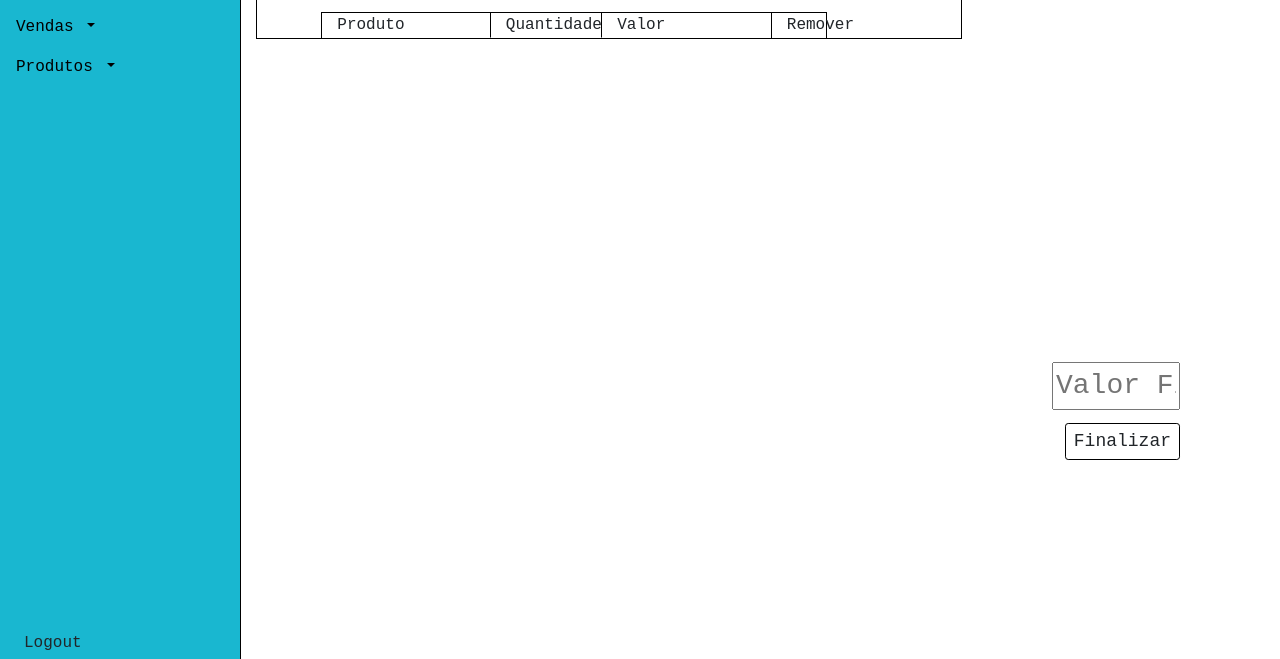
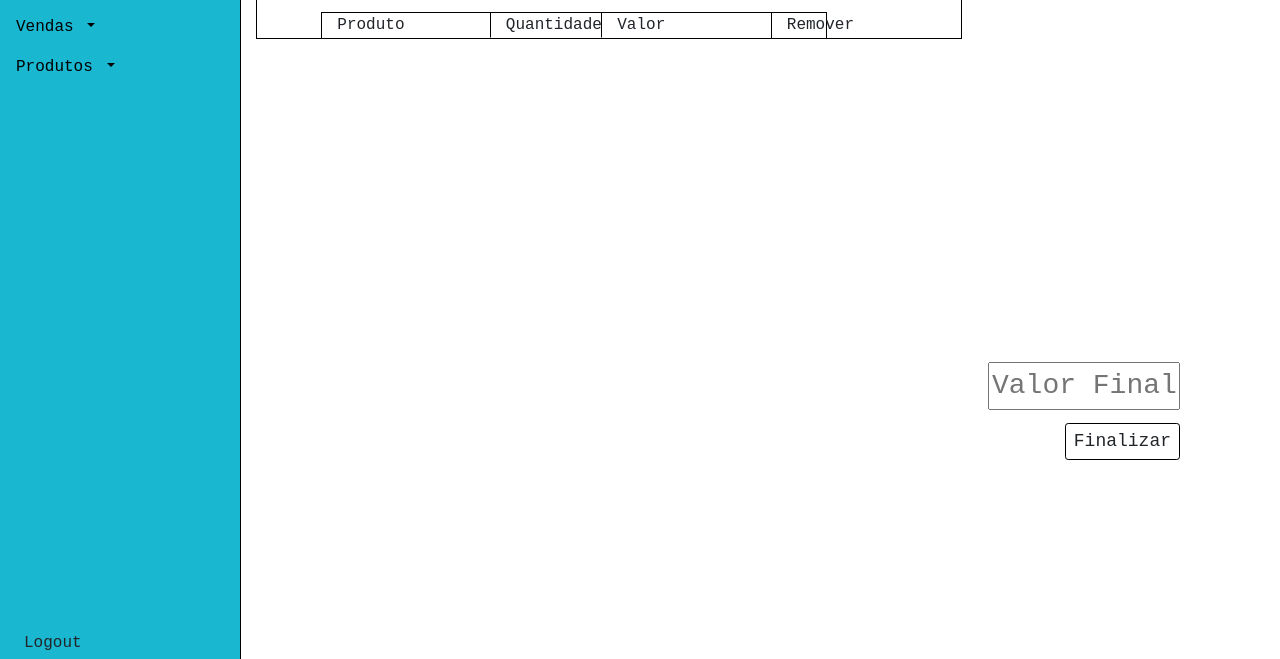
Before and after one commit to Mathh-rafalski/mercadinhoBigbom, a website: page public/cadVenda.html in a window 1280 px wide. Shown: the part 240-899 px from the top of the page. Drawn offline with Linux system fonts and the light colour scheme.

Commit message:
arrumando valor final

```diff
--- a/public/cadVenda.html
+++ b/public/cadVenda.html
@@ -191,8 +191,9 @@
       position: absolute;
       bottom: 150px;
       right: 100px;
-      width: 10%;
+      width: 15%;
       font-size: 28px;
+      text-align: center;
     }
 
     .insert {
```
